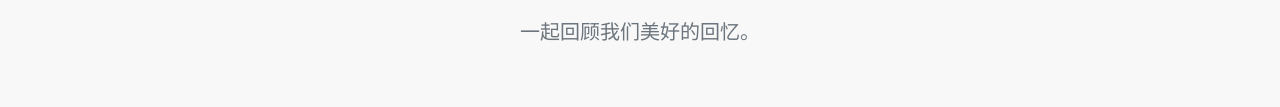
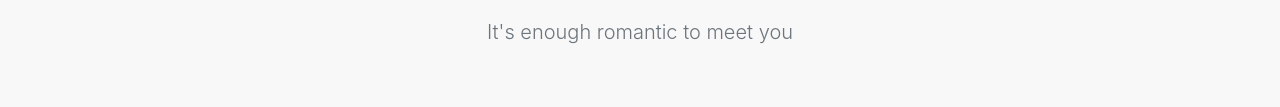
Before and after one commit to aooy1314/GCM, a plain HTML site: page index.html in a window 1280 px wide. Shown: the part 189-296 px from the top of the page. Drawn offline with nearby package versions, Linux system fonts and the light colour scheme; files whose address does not match are found by name.

Commit message:
Update index.html

```diff
--- a/index.html
+++ b/index.html
@@ -28,7 +28,7 @@
         </nav>
         <div class="container text-center">
             <h1 class="display-4">Hi，大宝！</h1>
-            <p class="lead">一起回顾我们美好的回忆。</p>
+            <p class="lead">It's enough romantic to meet you</p>
         </div>
     </header>
     <main class="container my-5">
```
